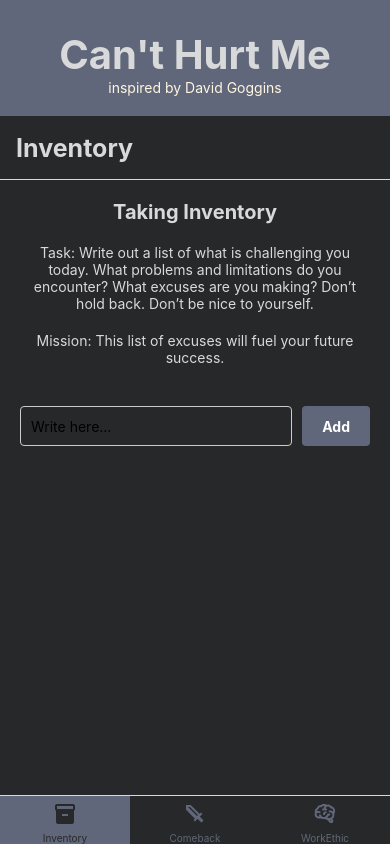
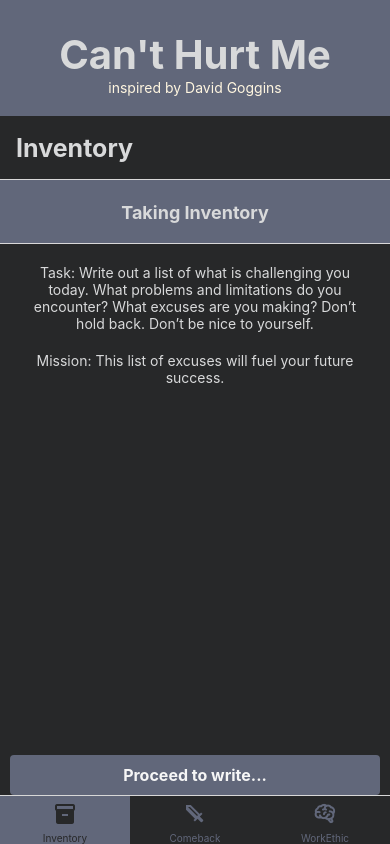
Before and after one commit to ABHIGYAN-MOHANTA/CantHurtMe, a React Native app: screen /Inventory in a window 390 px wide. Built offline with nearby package versions, Linux system fonts and the light colour scheme.

Commit message:
Implemented Stack Navigator

```diff
--- a/App.js
+++ b/App.js
@@ -1,3 +1,4 @@
+import "react-native-gesture-handler";
 import { StatusBar } from "expo-status-bar";
 import { Text, View, SafeAreaView } from "react-native";
 import { styles } from "./styles";
@@ -8,6 +9,7 @@
 import TakingInventory from "./src/components/TakingInventory";
 import { MaterialIcons } from "@expo/vector-icons";
 import { MaterialCommunityIcons } from "@expo/vector-icons";
+import TakingInventoryHome from "./src/components/TakingInventoryHome";
 
 const Tab = createBottomTabNavigator();
 export default function App() {
@@ -36,7 +38,7 @@
           >
             <Tab.Screen
               name="Inventory"
-              component={TakingInventory}
+              component={TakingInventoryHome}
               options={{
                 tabBarIcon: ({ focused }) => (
                   <MaterialIcons
--- a/package.json
+++ b/package.json
@@ -13,10 +13,13 @@
     "@react-native-async-storage/async-storage": "^1.19.1",
     "@react-navigation/bottom-tabs": "^6.5.8",
     "@react-navigation/native": "^6.1.7",
+    "@react-navigation/stack": "^6.3.17",
     "expo": "~49.0.5",
+    "expo-gesture-handler": "^0.0.0",
     "expo-status-bar": "~1.6.0",
     "react": "18.2.0",
     "react-native": "0.72.3",
+    "react-native-gesture-handler": "~2.12.0",
     "react-native-safe-area-context": "4.6.3",
     "react-native-screens": "~3.22.0"
   },
--- a/src/components/TakingInventory.jsx
+++ b/src/components/TakingInventory.jsx
@@ -1,14 +1,11 @@
 import React, { useState } from "react";
 import { View, Text, TextInput } from "react-native";
 import { styles } from "../styles/styles.js";
-import TodoList from "./TodoList.jsx";
 
 const TakingInventory = () => {
-  const [inventory, setInventory] = useState("");
   return (
     <View style={styles.subsection}>
-      <Text style={styles.subheading}>Taking Inventory</Text>
-      <Text style={styles.text}>
+      <Text style={styles.marginTopText}>
         Task: Write out a list of what is challenging you today. What problems
         and limitations do you encounter? What excuses are you making? Don’t
         hold back. Don’t be nice to yourself.
@@ -16,7 +13,6 @@
       <Text style={styles.text}>
         Mission: This list of excuses will fuel your future success.
       </Text>
-      <TodoList />
     </View>
   );
 };
--- /dev/null
+++ b/src/components/TakingInventoryHome.jsx
@@ -0,0 +1,41 @@
+import { createStackNavigator } from "@react-navigation/stack";
+import TodoList from "./TodoList.jsx";
+import TakingInventory from "./TakingInventory.jsx";
+import React, { useState } from "react";
+import { View, Text, TouchableOpacity } from "react-native";
+import { styles } from "../styles/styles.js";
+import { useNavigation } from "@react-navigation/native";
+
+const Stack = createStackNavigator();
+
+const TakingInventoryHome = () => {
+  const navigation = useNavigation();
+  return (
+    <View style={styles.subsection}>
+      <Stack.Navigator
+        initialRouteName="Taking Inventory"
+        screenOptions={{
+          headerStyle: {
+            backgroundColor: "#61677A",
+          },
+          headerTintColor: "#D8D9DA",
+          headerTitleStyle: {
+            fontWeight: "bold",
+          },
+          headerTitleAlign: "center",
+        }}
+      >
+        <Stack.Screen name="Taking Inventory" component={TakingInventory} />
+        <Stack.Screen name="Proceed to write..." component={TodoList} />
+      </Stack.Navigator>
+      <TouchableOpacity
+        style={styles.button}
+        onPress={() => navigation.navigate("Proceed to write...")}
+      >
+        <Text style={styles.buttonText}>Proceed to write...</Text>
+      </TouchableOpacity>
+    </View>
+  );
+};
+
+export default TakingInventoryHome;
--- a/src/components/TodoList.jsx
+++ b/src/components/TodoList.jsx
@@ -102,6 +102,7 @@
   container: {
     flex: 1,
     padding: 20,
+    backgroundColor: "#272829",
   },
   header: {
     fontSize: 24,
@@ -119,6 +120,7 @@
     borderColor: "#ccc",
     borderRadius: 4,
     padding: 10,
+    color: "#F6F6F6",
   },
   addButton: {
     backgroundColor: "#61677A",
--- a/src/styles/styles.js
+++ b/src/styles/styles.js
@@ -73,12 +73,13 @@
     width: "100%",
   },
   button: {
-    flex: 1,
     backgroundColor: "#61677A",
-    paddingVertical: 15,
-    marginHorizontal: 30,
-    borderRadius: 10,
-    elevation: 2,
+    paddingHorizontal: 20,
+    paddingVertical: 10,
+    borderRadius: 4,
+    marginHorizontal: 10,
+    justifyContent: "center",
+    alignItems: "center",
   },
   buttonText: {
     fontSize: 16,
@@ -86,4 +87,12 @@
     color: "#F6F6F6",
     textAlign: "center",
   },
+  marginTopText: {
+    color: "#D8D9DA",
+    paddingRight: 20,
+    paddingLeft: 20,
+    marginBottom: 20,
+    textAlign: "center",
+    marginTop: 20,
+  },
 });
```
Also changed, not shown: src/components/Footer.jsx (deleted, +0 -24 lines), 1 other file (tests, documents, lock files or other folders).
